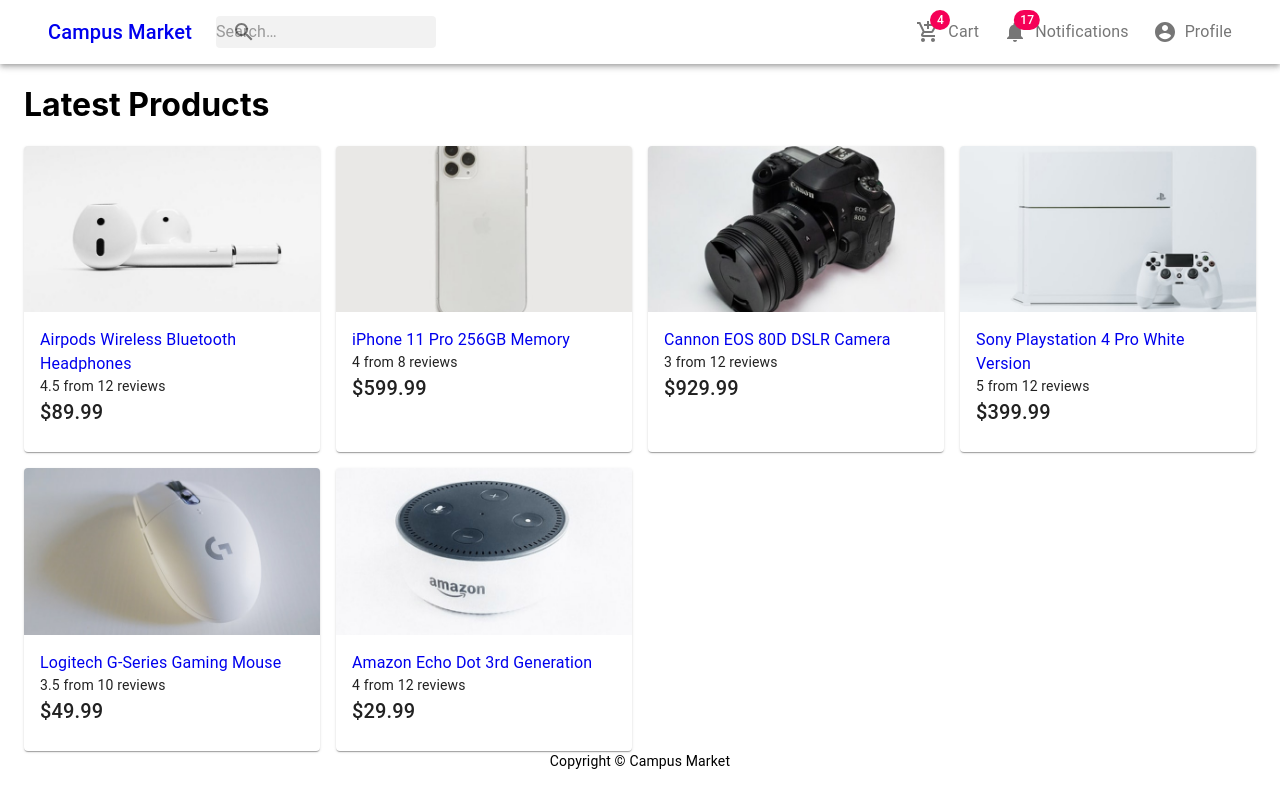
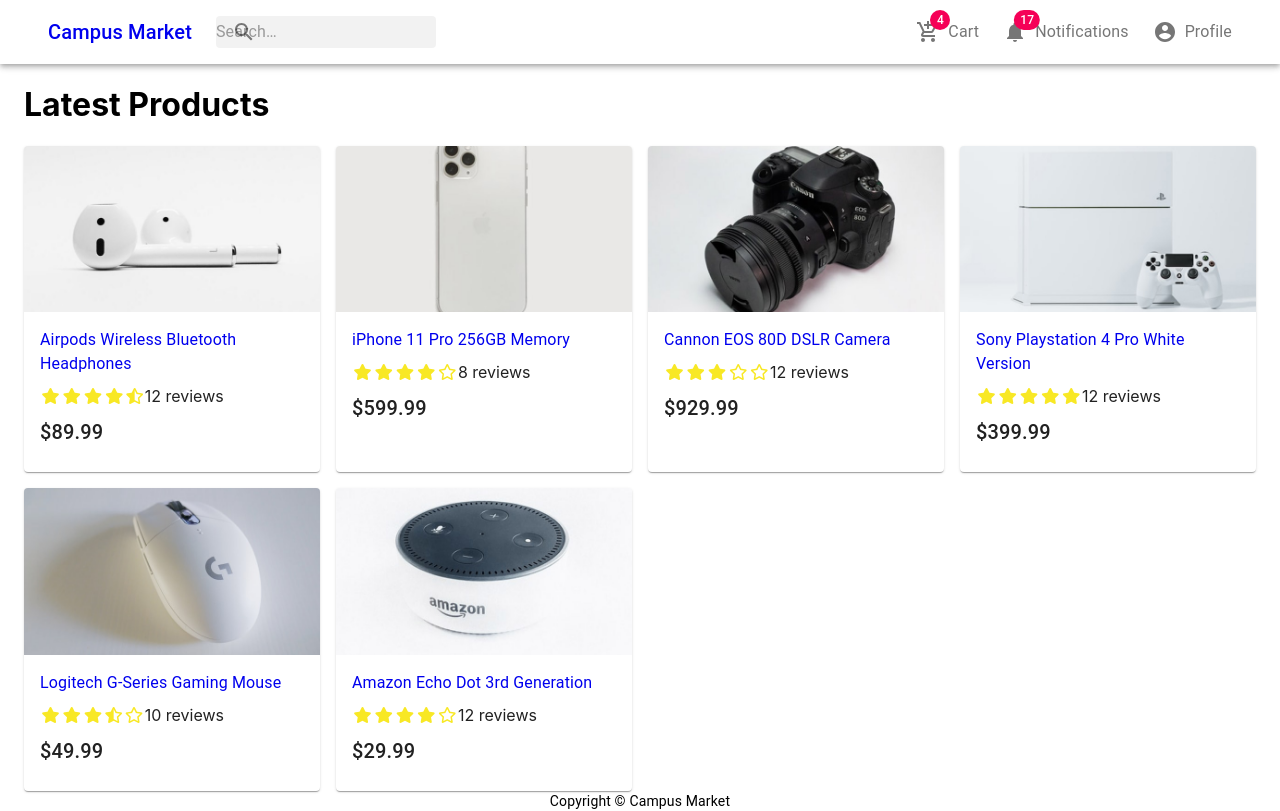
Before and after one commit to qngyn/campus-market, a React (Create React App) app in the folder frontend/: page / in a window 1280 px wide. Built offline with nearby package versions, Linux system fonts and the light colour scheme.

Commit message:
implement rating component

```diff
--- a/frontend/public/index.html
+++ b/frontend/public/index.html
@@ -12,6 +12,7 @@
     <link rel="apple-touch-icon" href="%PUBLIC_URL%/logo192.png" />
 
     <link rel="manifest" href="%PUBLIC_URL%/manifest.json" />
+    <link rel="stylesheet" href="https://use.fontawesome.com/releases/v5.13.0/css/all.css" />
 
     <title>Welcome to Campus Market</title>
   </head>
--- a/frontend/src/components/Product/Product.js
+++ b/frontend/src/components/Product/Product.js
@@ -1,6 +1,7 @@
 import { Card, CardContent, CardHeader, CardMedia, Typography } from '@material-ui/core'
 import React from 'react'
 import { Link } from 'react-router-dom'
+import Rating from '../Rating/Rating.js';
 import useStyles from './styles.js';
 
 const Product = (props) => {
@@ -19,9 +20,8 @@
                 <Typography variant='body1' component={Link} to={`/product/${product._id}`}>
                     {product.name}
                 </Typography>
-                <Typography variant='body2'>
-                    {product.rating} from {product.numReviews} reviews
-                </Typography>
+
+                <Rating value={product.rating} text={`${product.numReviews} reviews`} />
 
                 <Typography variant='h6'>
                     ${product.price}
--- /dev/null
+++ b/frontend/src/components/Rating/Rating.js
@@ -0,0 +1,40 @@
+import React from 'react';
+import useStyles from './styles.js';
+import PropTypes from 'prop-types';
+
+const Rating = (props) => {
+    const classes = useStyles();
+    const { value, text, color } = props;
+    return (
+        <div className={classes.rating}>
+            <span className={classes.span}>
+                <i style={{color}} className={value >= 1 ? 'fas fa-star' : value >= 0.5 ? 'fas fa-star-half-alt' : 'far fa-star'} ></i>
+            </span>
+            <span className={classes.span}>
+                <i style={{color}} className={value >= 2 ? 'fas fa-star' : value >= 1.5 ? 'fas fa-star-half-alt' : 'far fa-star'} />
+            </span>
+            <span className={classes.span}>
+                <i style={{color}} className={value >= 3 ? 'fas fa-star' : value >= 2.5 ? 'fas fa-star-half-alt' : 'far fa-star'} />
+            </span>
+            <span className={classes.span}>
+                <i style={{color}} className={value >= 4 ? 'fas fa-star' : value >= 3.5 ? 'fas fa-star-half-alt' : 'far fa-star'} />
+            </span>
+            <span className={classes.span}>
+                <i style={{color}} className={value >= 5 ? 'fas fa-star' : value >= 4.5 ? 'fas fa-star-half-alt' : 'far fa-star'} />
+            </span>
+
+            <span>{text && text}</span>
+        </div>
+    )
+}
+
+Rating.defaultProps = {
+    color: '#f8e825'
+}
+Rating.propTypes = {
+    value: PropTypes.number.isRequired,
+    text: PropTypes.string.isRequired,
+    value: PropTypes.string
+}
+
+export default Rating;
--- /dev/null
+++ b/frontend/src/components/Rating/styles.js
@@ -0,0 +1,10 @@
+import { makeStyles } from '@material-ui/core/styles';
+
+export default makeStyles({
+    span: {
+        margin: '0.1rem'
+    },
+    rating: {
+        margin: '10px 0'
+    }
+});
--- a/frontend/src/pages/HomePage/HomePage.js
+++ b/frontend/src/pages/HomePage/HomePage.js
@@ -11,7 +11,7 @@
                     <h1>Latest Products</h1>
                     <Grid container spacing={2}>
                         {products.map((product) => (
-                            <Grid item xs={12} sm={4} md={3}>
+                            <Grid item key={product._id} xs={12} sm={4} md={3}>
                                 <Product product={product} key={product._id} />
                             </Grid>
                         ))}
```
